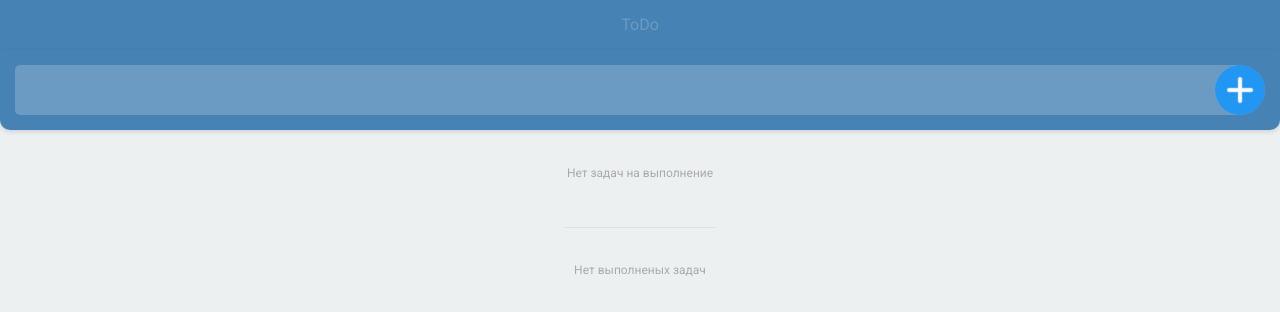
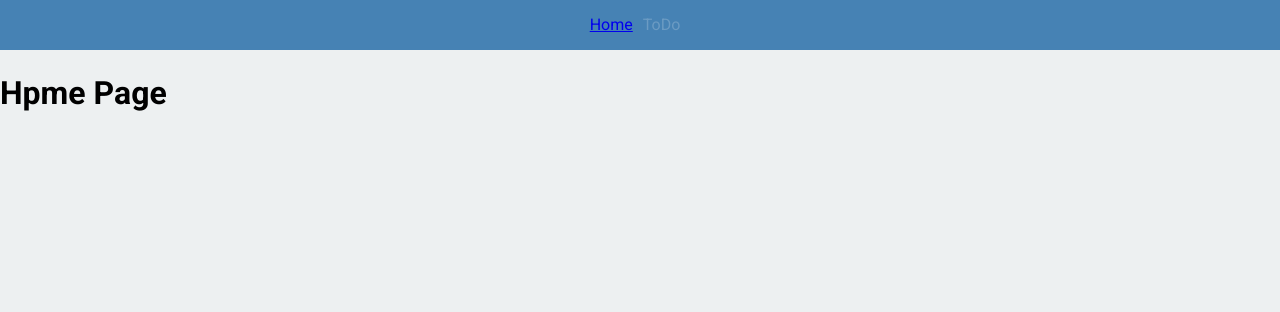
Before and after one commit to ruuuu/ToDoList_React_2026, a React (Create React App) app: page / in a window 1280 px wide. Shown: the top 312 px of the page. Built offline with nearby package versions, Linux system fonts and the light colour scheme.

Commit message:
add Link and NavLink

```diff
--- a/package.json
+++ b/package.json
@@ -12,6 +12,7 @@
     "@types/react-dom": "^18.2.7",
     "react": "^18.2.0",
     "react-dom": "^18.2.0",
+    "react-router-dom": "^7.13.2",
     "react-scripts": "5.0.1",
     "react-toastify": "^11.0.5",
     "typescript": "^4.9.5",
--- a/src/components/Header/Header.tsx
+++ b/src/components/Header/Header.tsx
@@ -1,3 +1,4 @@
+import { Link, NavLink } from 'react-router-dom'
 import  classes from './Header.module.scss'       // classes это объект
 
 
@@ -7,7 +8,8 @@ export const Header = () => {
   return (
     <header className={classes.header}>
         <div className={classes.container}>
-            <a className={`${classes.link} ${classes.active}`} href="/">ToDo</a>
+          <NavLink className={() => 'active'} to="/"> Home </NavLink>            {/* ссылки буду работать без перезагрузки страницы, className={`${classes.link} ${classes.active}`} */}
+          <NavLink className={`${classes.link} ${classes.active}`} to="/todo"> ToDo </NavLink>
         </div>
     </header>
   )
--- a/src/index.tsx
+++ b/src/index.tsx
@@ -3,6 +3,10 @@ import ReactDOM from 'react-dom/client';
 import './assets/scss/normalize.scss';
 import './assets/scss/style.scss';
 import { ToDoListPage } from './pages/ToDoListPage';
+import { BrowserRouter, Routes, Route } from 'react-router-dom';
+import { HomePage } from './pages/HomePages';
+import { Header } from './components/Header/Header';
+
 
 
 // точка входа
@@ -12,7 +16,15 @@ const root = ReactDOM.createRoot(
 );
 root.render(
   <React.StrictMode>
-    <ToDoListPage  />                 {/*  вызываем фукнцию ToDoListPage */}
+    <BrowserRouter>
+      <Header />
+      <Routes>
+        <Route path="/" element={<HomePage />} />   {/*  вызываем фукнцию ToDoListPage */}
+        <Route path="/todo" element={<ToDoListPage />} />
+      </Routes>
+
+    </BrowserRouter>
+
   </React.StrictMode>
 );
 
--- /dev/null
+++ b/src/pages/HomePages.tsx
@@ -0,0 +1,7 @@
+export const HomePage = () => {
+
+  return (
+    <h1>Hpme Page</h1>
+  )
+
+}
--- a/src/pages/ToDoListPage.tsx
+++ b/src/pages/ToDoListPage.tsx
@@ -1,6 +1,5 @@
 import { useState } from "react"
 import { Form } from "../components/Form/Form"
-import { Header } from "../components/Header/Header"
 import { ToDoList } from "../components/ToDoList/ToDoList"
 import { ToDo } from "../models/todo-item"
 
@@ -56,7 +55,7 @@ export const ToDoListPage = () => {
 
   return (
     <>
-        <Header />
+
         <Form createNewToDo={createNewToDo} />
         <ToDoList todos={todosArray} updateToDo={updateToDo} deleteToDo={deleteToDo} />
     </>
```
Also changed, not shown: 2 other files (tests, documents, lock files or other folders).
